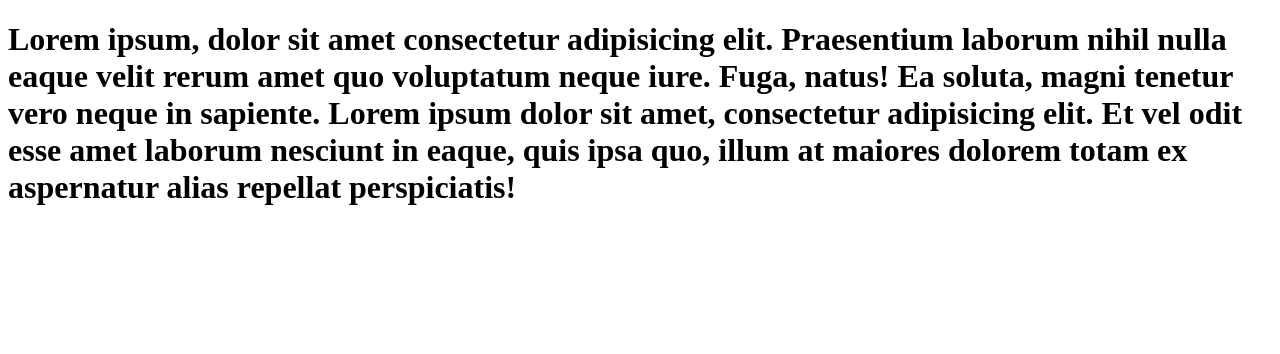
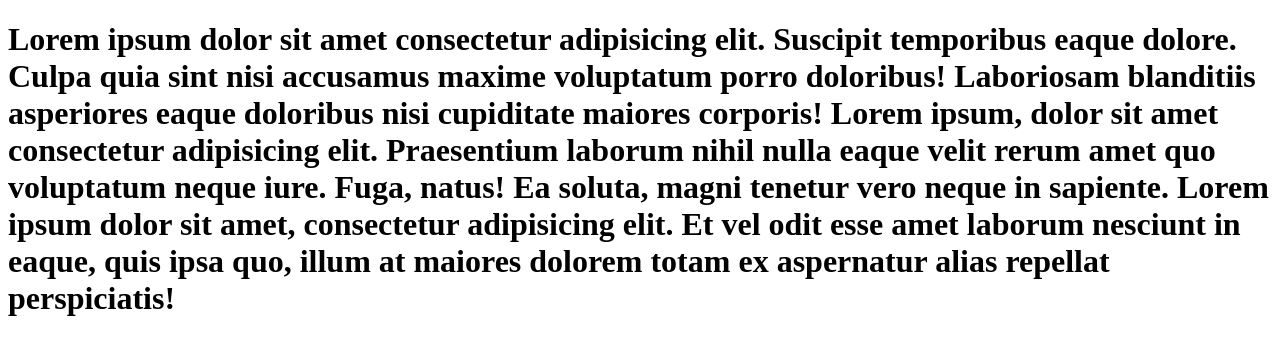
Before and after one commit to MrBen18/The_Beginning, a plain HTML site: page index.html in a window 1280 px wide. Drawn offline with Linux system fonts and the light colour scheme.

Commit message:
Update index.html

```diff
--- a/index.html
+++ b/index.html
@@ -7,7 +7,8 @@
 </head>
 <body>
     <h1>
-        Lorem ipsum, dolor sit amet consectetur adipisicing elit. Praesentium laborum nihil nulla eaque velit rerum amet quo voluptatum neque iure. Fuga, natus! Ea soluta, magni tenetur vero neque in sapiente.
+       Lorem ipsum dolor sit amet consectetur adipisicing elit. Suscipit temporibus eaque dolore. Culpa quia sint nisi accusamus maxime voluptatum porro doloribus! Laboriosam blanditiis asperiores eaque doloribus nisi cupiditate maiores corporis!
+       Lorem ipsum, dolor sit amet consectetur adipisicing elit. Praesentium laborum nihil nulla eaque velit rerum amet quo voluptatum neque iure. Fuga, natus! Ea soluta, magni tenetur vero neque in sapiente.
         Lorem ipsum dolor sit amet, consectetur adipisicing elit. Et vel odit esse amet laborum nesciunt in eaque, quis ipsa quo, illum at maiores dolorem totam ex aspernatur alias repellat perspiciatis!
     </h1>
 </body>
```
